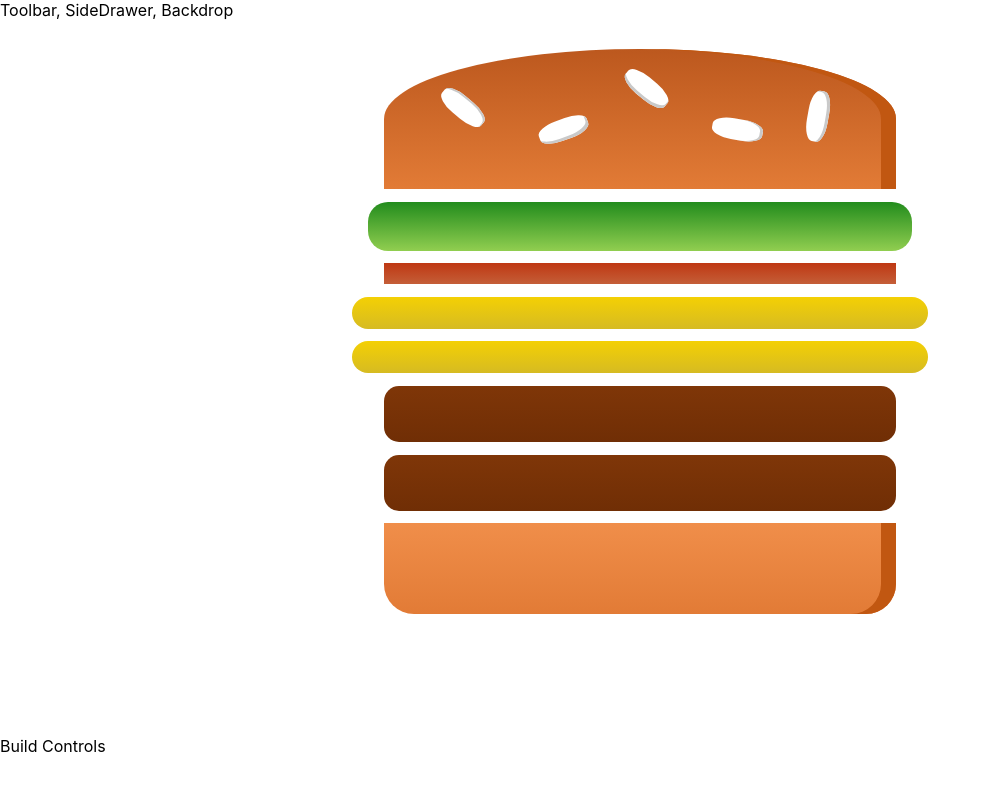
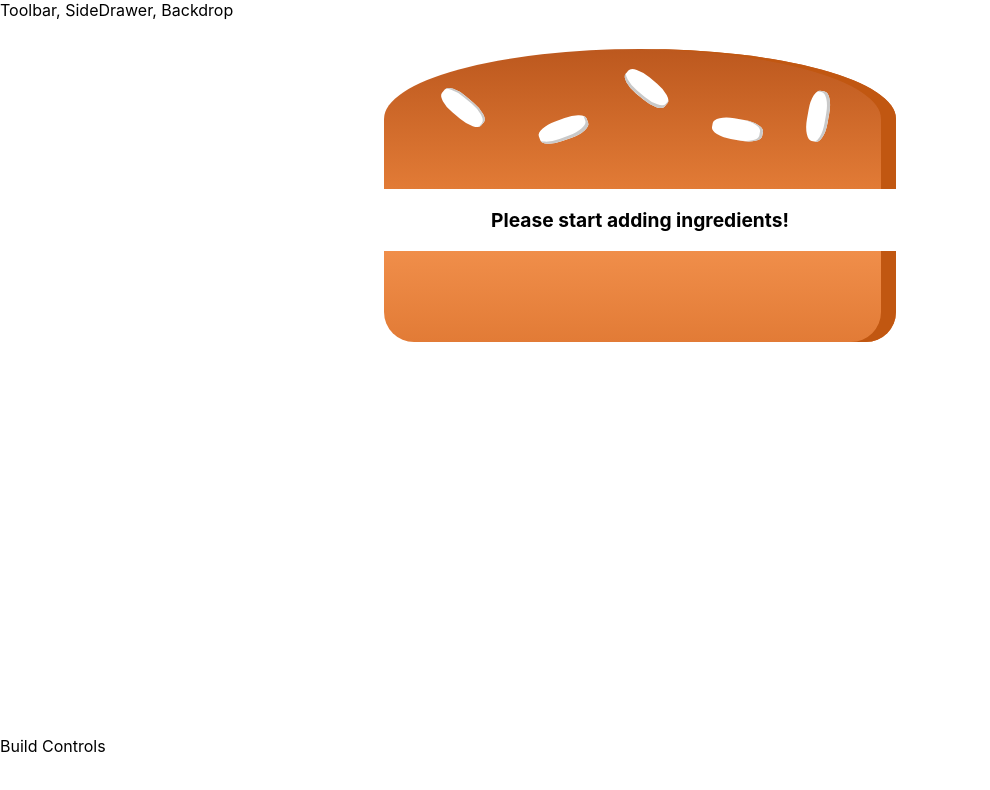
Before and after one commit to aDeveloperX/React-Burger, a React (Create React App) app: page / in a window 1280 px wide. Shown: the top 790 px of the page, without its empty margins (0-990 px from the left). Built offline with nearby package versions, Linux system fonts and the light colour scheme.

Commit message:
modify Burger.js, fix bugs

```diff
--- a/src/components/Burger/Burger.js
+++ b/src/components/Burger/Burger.js
@@ -3,14 +3,16 @@ import classes from "./Burger.module.css";
 import BurgerIngredient from "./BurgerIngredient/BurgerIngredient";
 
 const Burger = props => {
-  const transformedIngredients = Object.keys(props.ingredients).map(key => {
-    var array = [];
-    console.log(props.ingredients[key]);
-    for (let a = 0; a < props.ingredients[key]; a++) {
-      array.push(<BurgerIngredient type={key}></BurgerIngredient>);
-    }
-    return array;
+  var counter = 0;
+  let transformedIngredients = Object.keys(props.ingredients).map(key => {
+    return [...Array(props.ingredients[key])].map((_, i) => {
+      counter++;
+      return <BurgerIngredient key={key + i} type={key}></BurgerIngredient>;
+    });
   });
+  if (counter === 0) {
+    transformedIngredients = <p>Please start adding ingredients!</p>;
+  }
 
   return (
     <div className={classes.Burger}>
--- a/src/containers/BurgerBuilder/BurgerBuilder.js
+++ b/src/containers/BurgerBuilder/BurgerBuilder.js
@@ -5,10 +5,10 @@ import Burger from "../../components/Burger/Burger";
 class BurgerBuilder extends Component {
   state = {
     ingredients: {
-      salad: 1,
-      bacon: 1,
-      cheese: 2,
-      meat: 2
+      salad: 0,
+      bacon: 0,
+      cheese: 0,
+      meat: 0
     }
   };
 
```
